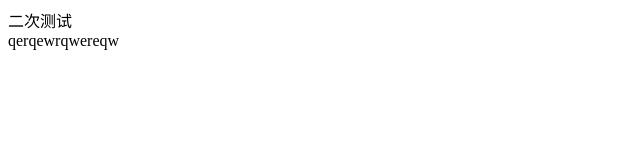
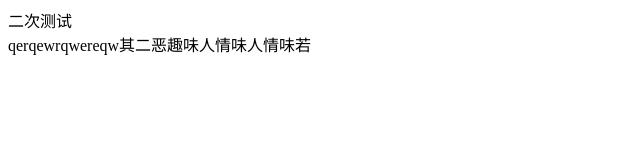
Before and after one commit to yaodongwork/yaodongBlog, a plain HTML site: page index.html in a window 1280 px wide. Shown: the whole page, without its empty margins (0-640 px from the left). Drawn offline with Linux system fonts and the light colour scheme.

Commit message:
测试分支

```diff
--- a/index.html
+++ b/index.html
@@ -6,6 +6,6 @@
   </head>
   <body>
 二次测试
-<div>qerqewrqwereqw </div>
+<div>qerqewrqwereqw其二恶趣味人情味人情味若 </div>
   </body>
 </html>
```
